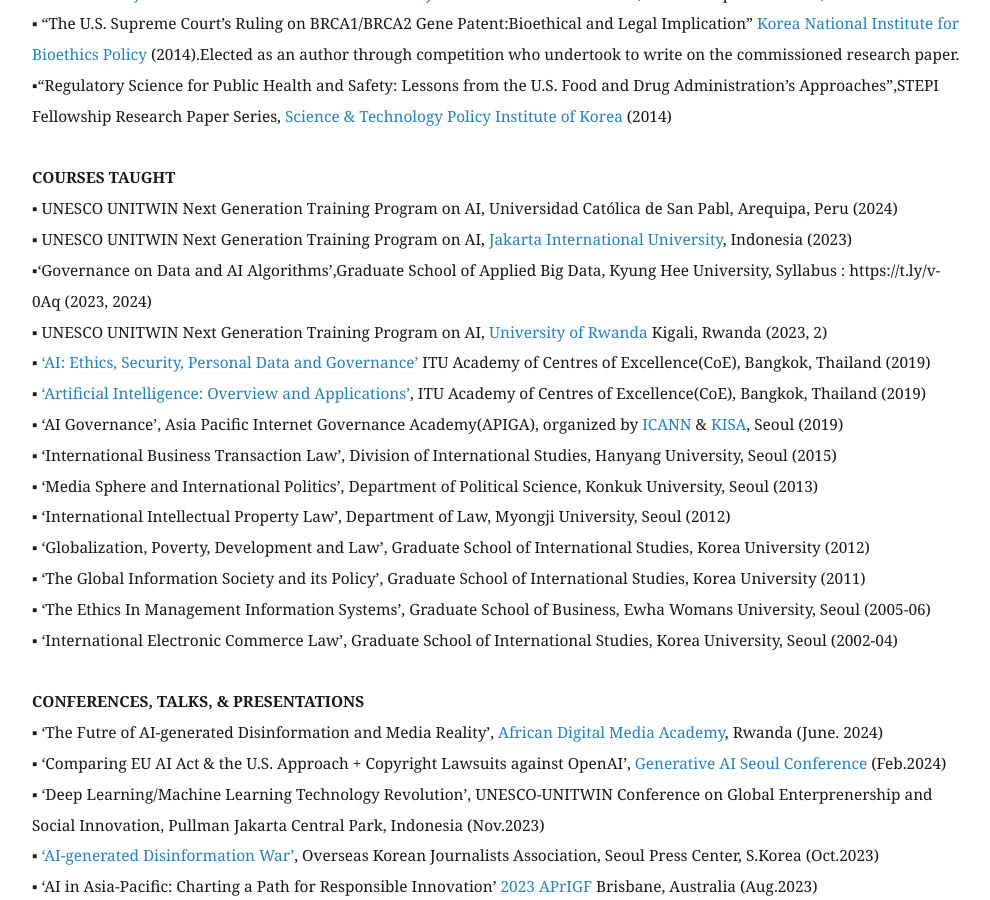
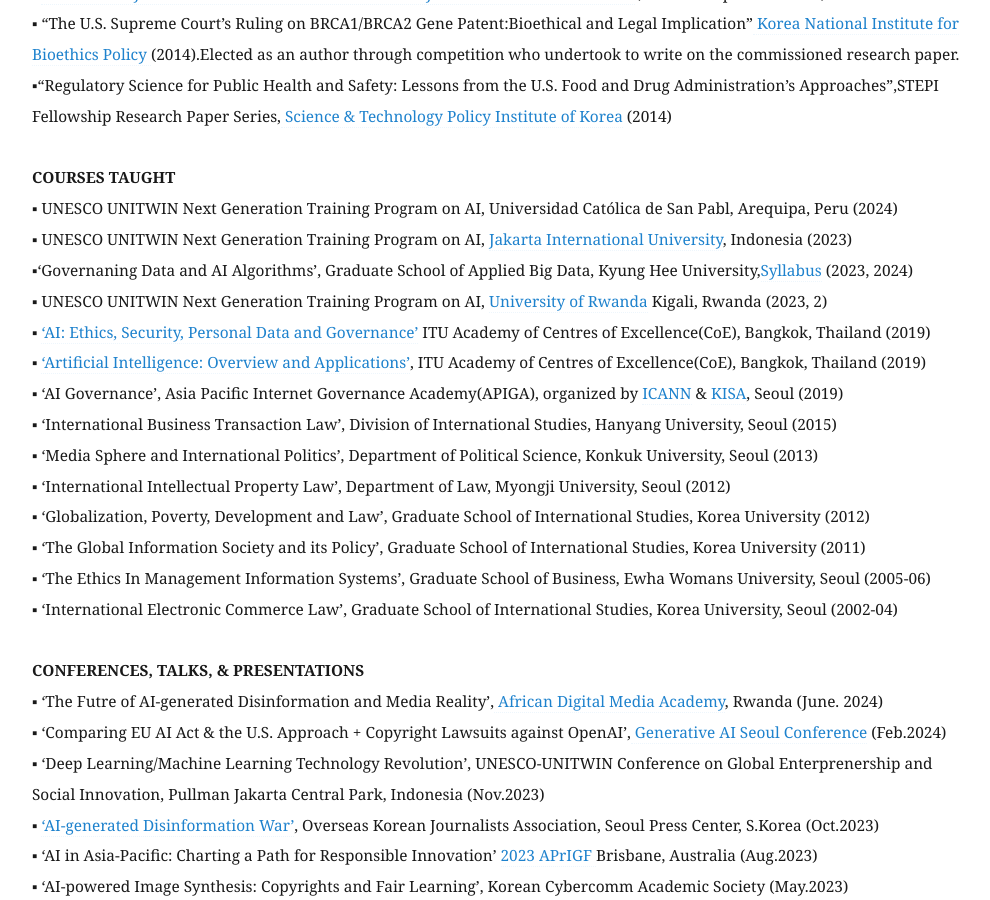
Before and after one commit to eunchangchoi/eunchangchoi.github.io, a Jekyll site: the page built from index.md, in a window 1280 px wide and 900 px high, scrolled down 4492 px. Shown: the whole window, without its empty margins (68-1058 px from the left). Built offline with Jekyll 4.4.1, drawn with Linux system fonts in a browser that asks for light colours.

Commit message:
Update index.md

```diff
--- a/index.md
+++ b/index.md
@@ -86,7 +86,7 @@
  <strong> COURSES TAUGHT </strong> <br>
 ▪ UNESCO UNITWIN Next Generation Training Program on AI, Universidad Católica de San Pabl, Arequipa, Peru (2024) <br>
 ▪ UNESCO UNITWIN Next Generation Training Program on AI, <a href="https://jiu.ac/"> Jakarta International University</a>, Indonesia (2023)  <br>
-▪‘Governance on Data and AI Algorithms’,Graduate School of Applied Big Data, Kyung Hee University, Syllabus : https://t.ly/v-0Aq (2023, 2024) <br>
+▪‘Governaning Data and AI Algorithms’, Graduate School of Applied Big Data, Kyung Hee University,<a href="https://t.ly/v-0Aq">Syllabus</a> (2023, 2024) <br>
 ▪ UNESCO UNITWIN Next Generation Training Program on AI, <a href="https://ur.ac.rw/"> University of Rwanda</a> Kigali, Rwanda (2023, 2) <br>
 ▪ <a href="https://www.itu.int/en/ITU-D/Regional-Presence/AsiaPacific/Pages/Events/2019/Artificial-Intelligence-Overview-and-Applications.aspx">‘AI: Ethics, Security, Personal Data and Governance’</a> ITU Academy of Centres of Excellence(CoE), Bangkok, Thailand (2019) <br>
 ▪ <a href="https://www.itu.int/en/ITU-D/Regional-Presence/AsiaPacific/Pages/Events/2019/Artificial-Intelligence-Overview-and-Applications.aspx"> ‘Artificial Intelligence: Overview and Applications’</a>, ITU Academy of Centres of Excellence(CoE), Bangkok, Thailand (2019) <br>
```
